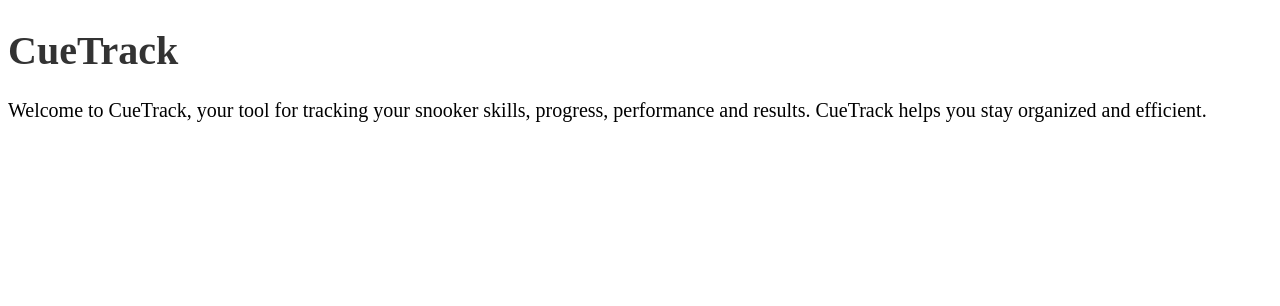
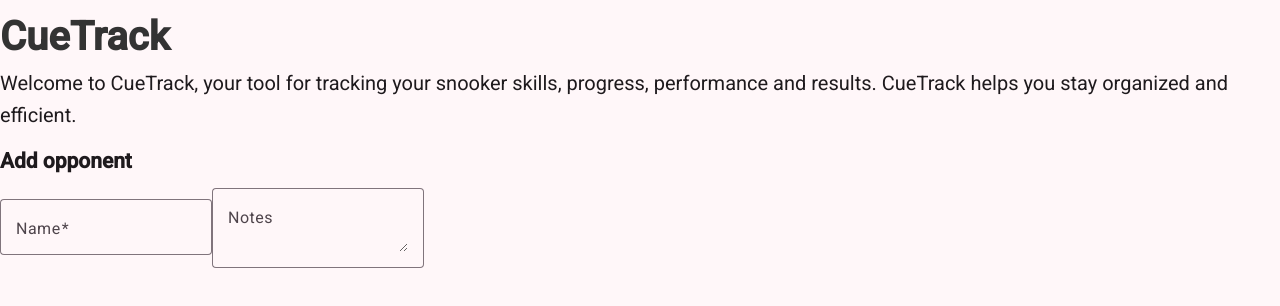
Before and after one commit to S00271020/cuetrack-frontend, an Angular app: page /opponents/new in a window 1280 px wide. Before the commit this address led to /. Shown: the top 306 px of the page. Built offline with nearby package versions, Linux system fonts and the light colour scheme.

Commit message:
Add opponent form component with validation and routing

```diff
--- a/package.json
+++ b/package.json
@@ -3,7 +3,7 @@
   "version": "0.0.0",
   "scripts": {
     "ng": "ng",
-    "start": "ng serve",
+    "start": "ng serve --proxy-config proxy.conf.json",
     "build": "ng build",
     "watch": "ng build --watch --configuration development",
     "test": "ng test"
@@ -11,10 +11,12 @@
   "private": true,
   "packageManager": "npm@11.12.1",
   "dependencies": {
+    "@angular/cdk": "^22.2.6",
     "@angular/common": "^22.2.0",
     "@angular/compiler": "^22.2.0",
     "@angular/core": "^22.2.0",
     "@angular/forms": "^22.2.0",
+    "@angular/material": "^22.2.6",
     "@angular/platform-browser": "^22.2.0",
     "@angular/router": "^22.2.0",
     "rxjs": "~7.8.0",
--- a/src/app/app.routes.ts
+++ b/src/app/app.routes.ts
@@ -1,4 +1,8 @@
 import { Routes } from '@angular/router';
 import { OpponentList } from './features/opponents/opponent-list/opponent-list';
+import { OpponentForm } from './features/opponents/opponent-form/opponent-form';
 
-export const routes: Routes = [{ path: 'opponents', component: OpponentList }];
+export const routes: Routes = [
+  { path: 'opponents', component: OpponentList },
+  { path: 'opponents/new', component: OpponentForm },
+];
--- a/src/app/core/models/opponent.ts
+++ b/src/app/core/models/opponent.ts
@@ -5,3 +5,8 @@ export interface Opponent {
   createdAt: string;
   updatedAt: string;
 }
+
+export interface OpponentInput {
+  name: string;
+  notes?: string;
+}
--- a/src/app/core/services/opponent.ts
+++ b/src/app/core/services/opponent.ts
@@ -1,7 +1,7 @@
 import { Service } from '@angular/core';
 import { HttpClient } from '@angular/common/http';
 import { inject } from '@angular/core';
-import { Opponent } from '../models/opponent';
+import { Opponent, OpponentInput } from '../models/opponent';
 
 @Service()
 export class OpponentService {
@@ -10,4 +10,8 @@ export class OpponentService {
   getOpponents() {
     return this.http.get<Opponent[]>('/api/opponents');
   }
+
+  createOpponent(data: OpponentInput) {
+    return this.http.post<Opponent>('/api/opponents', data);
+  }
 }
--- /dev/null
+++ b/src/app/features/opponents/opponent-form/opponent-form.html
@@ -0,0 +1,23 @@
+<h2>Add opponent</h2>
+
+<form [formGroup]="form">
+  <mat-form-field appearance="outline">
+    <mat-label>Name</mat-label>
+    <input matInput formControlName="name" />
+
+    @if (form.controls.name.hasError('required')) {
+      <mat-error>Name is required.</mat-error>
+    } @else if (form.controls.name.hasError('pattern')) {
+      <mat-error>Name cannot contain only spaces.</mat-error>
+    } @else if (form.controls.name.hasError('maxlength')) {
+      <mat-error>Name must be at most 100 characters.</mat-error>
+    }
+  </mat-form-field>
+  <mat-form-field appearance="outline">
+    <mat-label>Notes</mat-label>
+    <textarea matInput formControlName="notes"></textarea>
+    @if (form.controls.notes.hasError('maxlength')) {
+      <mat-error>Notes must be at most 500 characters.</mat-error>
+    }
+  </mat-form-field>
+</form>
--- /dev/null
+++ b/src/app/features/opponents/opponent-form/opponent-form.ts
@@ -0,0 +1,23 @@
+import { Component } from '@angular/core';
+import { FormControl, FormGroup, ReactiveFormsModule, Validators } from '@angular/forms';
+import { MatFormFieldModule } from '@angular/material/form-field';
+import { MatInputModule } from '@angular/material/input';
+
+@Component({
+  imports: [ReactiveFormsModule, MatFormFieldModule, MatInputModule],
+  selector: 'app-opponent-form',
+  styleUrl: './opponent-form.scss',
+  templateUrl: './opponent-form.html',
+})
+export class OpponentForm {
+  readonly form = new FormGroup({
+    name: new FormControl('', {
+      nonNullable: true,
+      validators: [Validators.required, Validators.maxLength(100), Validators.pattern(/\S/)],
+    }),
+    notes: new FormControl('', {
+      nonNullable: true,
+      validators: [Validators.maxLength(500)],
+    }),
+  });
+}
--- a/src/index.html
+++ b/src/index.html
@@ -6,6 +6,16 @@
     <base href="/" />
     <meta name="viewport" content="width=device-width, initial-scale=1" />
     <link rel="icon" type="image/x-icon" href="favicon.ico" />
+    <link rel="preconnect" href="https://fonts.googleapis.com" />
+    <link rel="preconnect" href="https://fonts.gstatic.com" crossorigin />
+    <link
+      href="https://fonts.googleapis.com/css2?family=Roboto:wght@300;400;500&display=swap"
+      rel="stylesheet"
+    />
+    <link
+      href="https://fonts.googleapis.com/icon?family=Material+Symbols+Outlined"
+      rel="stylesheet"
+    />
   </head>
   <body>
     <app-root></app-root>
--- a/src/styles.scss
+++ b/src/styles.scss
@@ -1 +1,39 @@
+// Include theming for Angular Material with `mat.theme()`.
+// This Sass mixin will define CSS variables that are used for styling Angular Material
+// components according to the Material 3 design spec.
+// Learn more about theming and how to use it for your application's
+// custom components at https://material.angular.dev/guide/theming
+@use '@angular/material' as mat;
+
+html {
+  height: 100%;
+  @include mat.theme(
+    (
+      color: (
+        primary: mat.$magenta-palette,
+        tertiary: mat.$violet-palette,
+      ),
+      typography: Roboto,
+      density: 0,
+    )
+  );
+}
+
+body {
+  // Default the application to a light color theme. This can be changed to
+  // `dark` to enable the dark color theme, or to `light dark` to defer to the
+  // user's system settings.
+  color-scheme: light;
+
+  // Set a default background, font and text colors for the application using
+  // Angular Material's system-level CSS variables. Learn more about these
+  // variables at https://material.angular.dev/guide/system-variables
+  background-color: var(--mat-sys-surface);
+  color: var(--mat-sys-on-surface);
+  font: var(--mat-sys-body-medium);
+
+  // Reset the user agent margin.
+  margin: 0;
+  height: 100%;
+}
 /* You can add global styles to this file, and also import other style files */
```
Also changed, not shown: src/app/features/opponents/opponent-form/opponent-form.scss (added), 2 other files (tests, documents, lock files or other folders).
